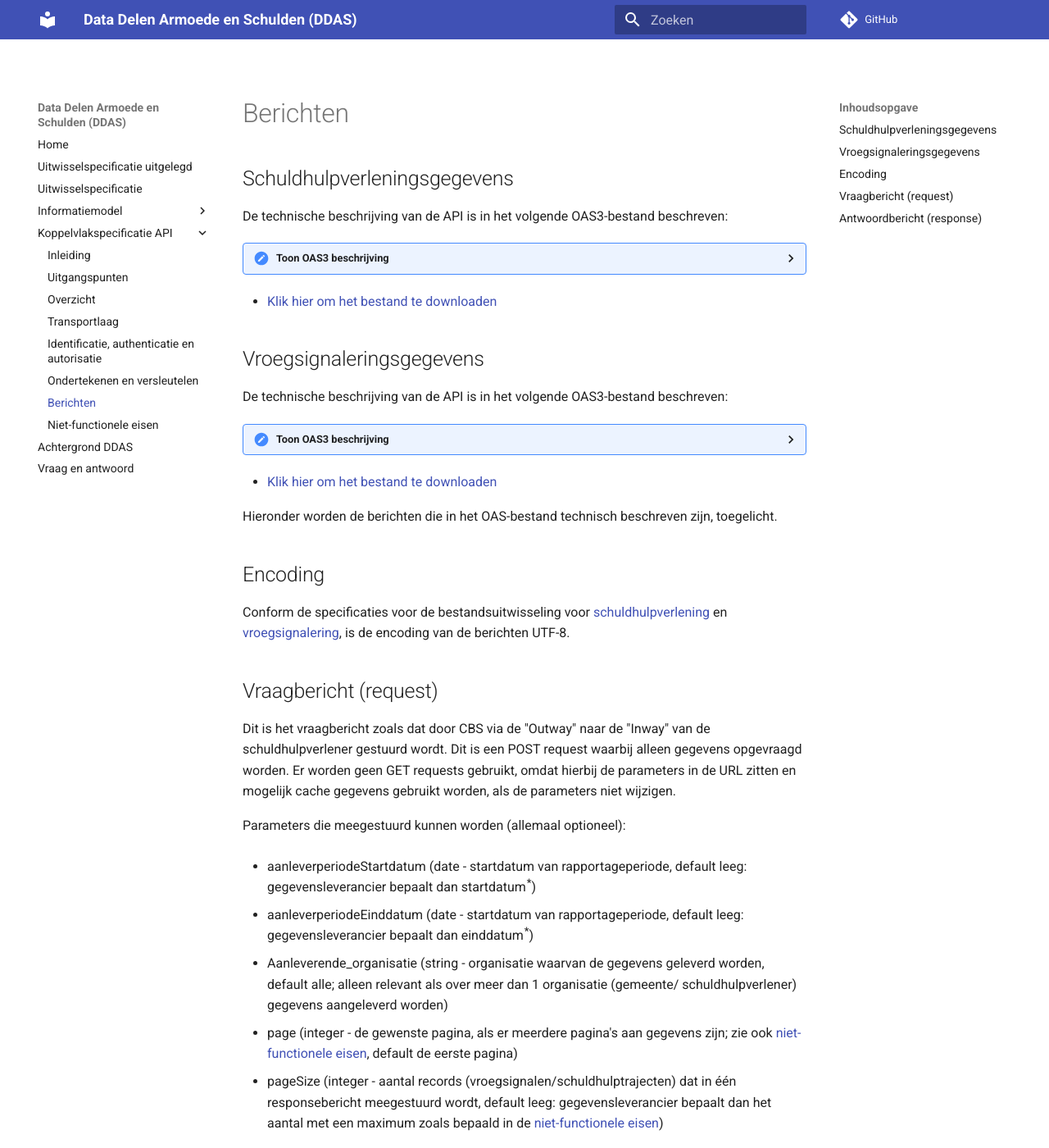
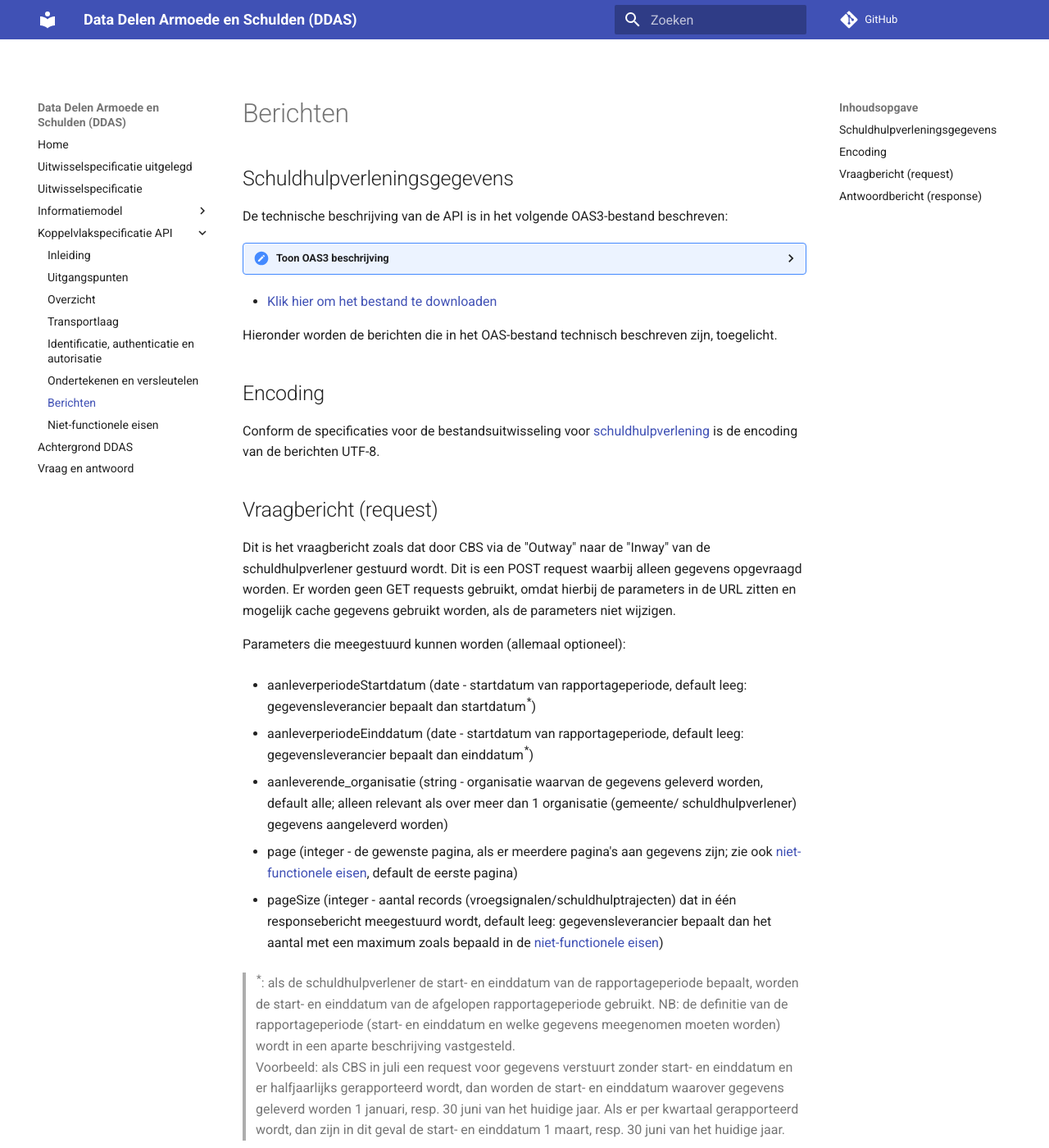
Before and after one commit to VNG-Realisatie/ddas, an MkDocs documentation site: the page built from docs/api/berichten.md, in a window 1280 px wide and 1400 px high. Shown: the whole window at 82% size. Built offline with MkDocs 1.6.1 and Material for MkDocs 9.7.7, drawn with Linux system fonts in a browser that asks for light colours; comment, search, counter and statistics services are not loaded; the version menu is left out; some of the changed text lies outside the part shown.

Commit message:
SHV-gegevens los van VS-gegevens
In deze repo wordt alleen SHV-gegevens behandeld. De koppelvlakspecificatie is weliswaar gelijk aan die voor VS-gegevens, maar verwijzingen naar de uitwisselspecificatie maken het complex om deze te combineren. Daarom uit elkaar gehaald.

````diff
--- a/docs/api/berichten.md
+++ b/docs/api/berichten.md
@@ -13,25 +13,13 @@ De technische beschrijving van de API is in het volgende OAS3-bestand beschreven
 - [Klik hier om het bestand te downloaden](https://raw.githubusercontent.com/VNG-Realisatie/ddas/main/v1.0/DDAS-SHV.yaml)
 
 
-## Vroegsignaleringsgegevens
-
-De technische beschrijving van de API is in het volgende OAS3-bestand beschreven:
-
-<details><summary>Toon OAS3 beschrijving</summary>
-``` { .yaml .copy }
-{!../v1.0/DDAS-VS.yaml!}
-```
-</details>
-
-- [Klik hier om het bestand te downloaden](https://raw.githubusercontent.com/VNG-Realisatie/ddas/main/v1.0/DDAS-VS.yaml)
-
 
 Hieronder worden de berichten die in het OAS-bestand technisch beschreven zijn, toegelicht.
 
 
 ## Encoding
 
-Conform de specificaties voor de bestandsuitwisseling voor [schuldhulpverlening](https://vng-realisatie.github.io/ddas/v1.0/uitwisselspecificatie/) en [vroegsignalering](https://vng-realisatie.github.io/ddas-vroegsignalering/v1.1/uitwisselspecificatie/), is de encoding van de berichten UTF-8.
+Conform de specificaties voor de bestandsuitwisseling voor [schuldhulpverlening](https://vng-realisatie.github.io/ddas/v1.0/uitwisselspecificatie/) is de encoding van de berichten UTF-8.
 
 
 ## Vraagbericht (request)
@@ -44,7 +32,7 @@ Parameters die meegestuurd kunnen worden (allemaal optioneel):
 
 - aanleverperiodeEinddatum (date - startdatum van rapportageperiode, default leeg: gegevensleverancier bepaalt dan einddatum<sup>*</sup>)
 
-- Aanleverende_organisatie (string - organisatie waarvan de gegevens geleverd worden, default alle; alleen relevant als over meer dan 1 organisatie (gemeente/ schuldhulpverlener) gegevens aangeleverd worden)
+- aanleverende_organisatie (string - organisatie waarvan de gegevens geleverd worden, default alle; alleen relevant als over meer dan 1 organisatie (gemeente/ schuldhulpverlener) gegevens aangeleverd worden)
 
 - page (integer - de gewenste pagina, als er meerdere pagina's aan gegevens zijn; zie ook [niet-functionele eisen](non-functionals.md#performance), default de eerste pagina)
 
@@ -60,9 +48,9 @@ Het bericht wordt met [JAdES](https://geonovum.github.io/KP-APIs/API-strategie-m
 ## Antwoordbericht (response)
 
 Dit is het antwoordbericht van de gegevensbeheerder (systeem dat de bron beheert) met de gewenste gegevens in JSON formaat.
-De payload is gebaseerd op het uitwisselformaat zoals dat is beschreven voor [schuldhulpgegevens](https://vng-realisatie.github.io/ddas/v1.0/uitwisselspecificatie/) en [vroegsignaleringsgegevens](https://vng-realisatie.github.io/ddas-vroegsignalering/v1.0/uitwisselspecificatie/).
+De payload is gebaseerd op het uitwisselformaat zoals dat is beschreven voor [schuldhulpgegevens](https://vng-realisatie.github.io/ddas/v1.0/uitwisselspecificatie/).
 
-Naast de vroegsignalen worden gegevens voor de **paginering** meegegeven. Deze zijn nodig als niet alle gegevens in één responsebericht passen - zie de [niet-functionele eisen](non-functionals.md#performance) voor meer uitleg. Als alle gegevens in één responsebericht passen, hoeven de paginering gegevens niet in het bericht opgenomen te worden.
+Naast de schuldhulpgegevens worden gegevens voor de **paginering** meegegeven. Deze zijn nodig als niet alle gegevens in één responsebericht passen - zie de [niet-functionele eisen](non-functionals.md#performance) voor meer uitleg. Als alle gegevens in één responsebericht passen, hoeven de paginering gegevens niet in het bericht opgenomen te worden.
 
 Ook dit bericht wordt ondertekend met [JAdES](https://geonovum.github.io/KP-APIs/API-strategie-modules/signing-jades/) met gebruik van de eigen private sleutel. Zie het hoofdstuk [Signing en Versleuteling](signing-encryptie.md) voor de specificaties van de ondertekening.
 Versleutelen van de payload is niet nodig.
````
Also changed, not shown: docs/api/index.md (+0 -2 lines), docs/api/transport.md (+0 -3 lines), 1 other file.
